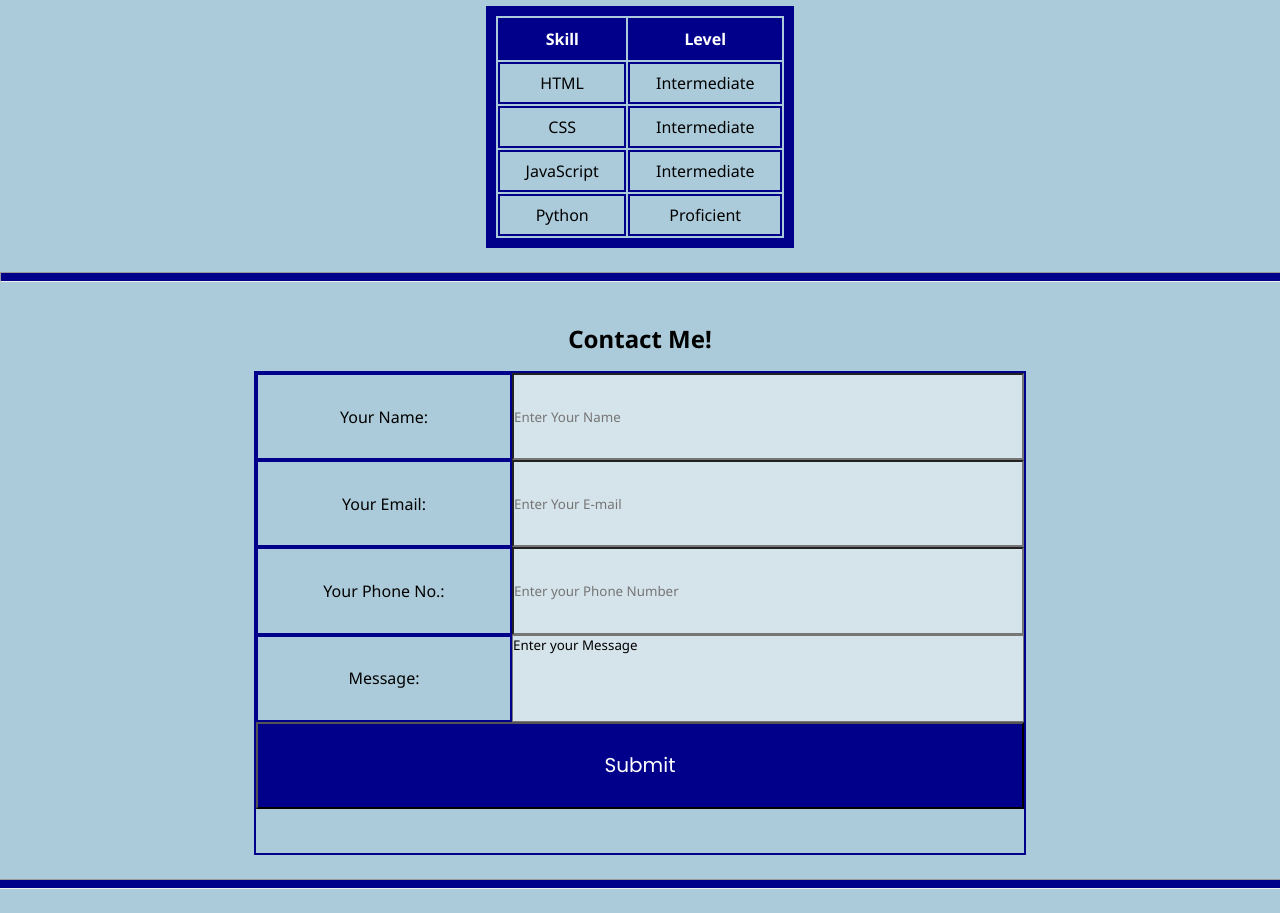
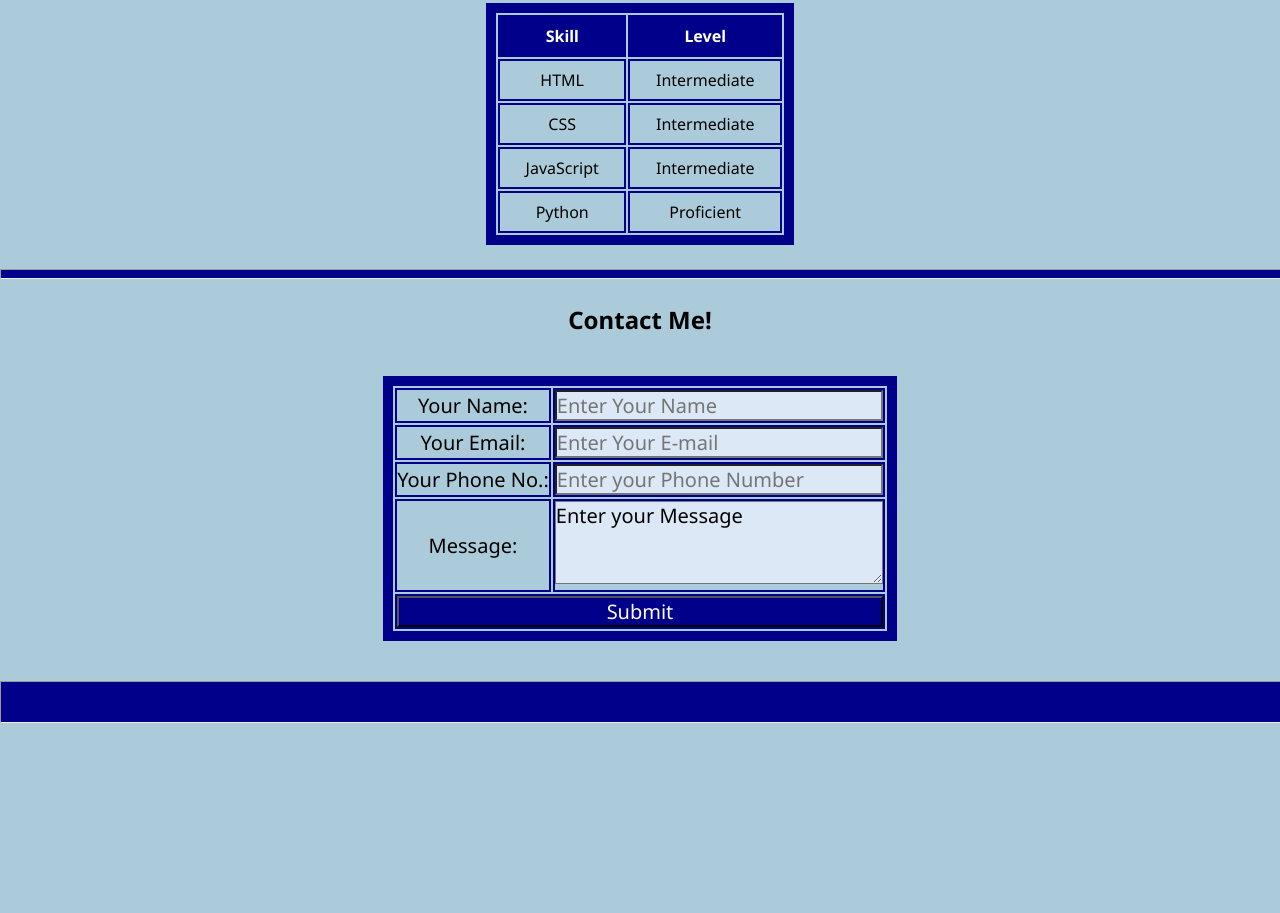
Before and after one commit to lucky-KRMU/Lab-Assignment-KRMU-Web-Dev-1, a plain HTML site: page Lab - 2/index.html in a window 1280 px wide. Shown: the part 1391-2304 px from the top of the page. After the commit the page ends 2114 px from the top, so only its background shows below. Drawn offline with Linux system fonts and the light colour scheme.

Commit message:
remove Unit-3 display prop. and convert all to Unit-2 prop.

```diff
--- a/Lab - 2/index.html
+++ b/Lab - 2/index.html
@@ -15,7 +15,7 @@
 
 <body>
     <header>
-        <h1>Lucky Pawar</h1>
+        <h1>My Portfolio</h1>
         <nav>
             <ul>
                 <li><a href="#hero">About</a></li>
@@ -29,6 +29,7 @@
         <h1>Hello, this is my Portfolio!</h1>
         <hr>
         <section id="hero">
+            <h2>About Me:</h2>
             <img src="./Photo.jpeg" alt="Photograph of Lucky Pawar" width="300">
             <h2>Lucky Pawar</h2>
             <p>🚀 Hi, I’m a CSE undergrad who loves turning ideas into 💻 code! With skills in 🌐 HTML, 🎨 CSS, ⚡
@@ -101,22 +102,35 @@
         </section>
         <section id="contact">
             <h2>Contact Me!</h2>
-            <form>
-                <label for="name">Your Name: </label>
-                <input type="text" name="name" id="name" placeholder="Enter Your Name" required>
-                <label for="email">Your Email: </label>
-                <input type="email" name="emial" id="email" placeholder="Enter Your E-mail" required>
-                <label for="tel">Your Phone No.: </label>
-                <input type="tel" name="tel" id="tel" pattern="[6-9][0-9]{9}" placeholder="Enter your Phone Number"
-                    required>
-                <label for="msg">Message: </label>
-                <textarea name="msg" id="msg" cols="30" rows="4"
-                    placeholder="Enter your Message">Enter your Message</textarea>
-                <input type="submit" value="Submit">
-                <br>
-                <br>
-            </form>
-            <hr>
+            <table>
+                <form>
+                    <tr>
+                        <td><label for="name">Your Name: </label></td>
+                        <td><input type="text" name="name" id="name" placeholder="Enter Your Name" required></td>
+                    </tr>
+                    <tr>
+                        <td><label for="email">Your Email: </label></td>
+                        <td><input type="email" name="emial" id="email" placeholder="Enter Your E-mail" required></td>
+                    </tr>
+                    <tr>
+
+                        <td><label for="tel">Your Phone No.: </label></td>
+                        <td><input type="tel" name="tel" id="tel" pattern="[6-9][0-9]{9}" placeholder="Enter your Phone Number" required></td>
+                    </tr>
+                    <tr>
+
+                        <td><label for="msg">Message: </label></td>
+                        <td><textarea name="msg" id="msg" cols="30" rows="3"
+                            placeholder="Enter your Message">Enter your Message</textarea></td>
+                    </tr>
+                    <tr>
+                        <td colspan="2">
+                            <input type="submit" value="Submit">
+                        </td>
+                    </tr>
+                </form>
+            </table>
+            <hr id="last">
         </section>
         <a id="btp" href="#hero">Back to Top &#8657;</a>
     </main>
--- a/Lab - 2/style.css
+++ b/Lab - 2/style.css
@@ -1,13 +1,17 @@
+/* Removing initial margin and padding */
 * {
     margin: 0;
     padding: 0;
 }
+
+/* giving the body background color and removing extra overflow */
 
 body {
     background-color: rgb(172, 203, 218);
     overflow-x: hidden;
 }
 
+/* styling the header */
 header {
     width: 100vw;
     height: 15vh;
@@ -24,15 +28,13 @@ header h1 {
 }
 
 header nav ul {
-    display: flex;
-    flex-direction: row;
-    justify-content: center;
-    align-items: center;
-    gap: 2vw;
-    margin-top: 2vh;
     list-style-type: none;
     font-family: poppins, sans-serif;
     font-weight: 400;
+}
+header nav ul li{
+    display: inline-block;
+    margin: 2vh 2vw;
 }
 
 header nav ul li a {
@@ -43,6 +45,8 @@ header nav ul li a {
 header nav ul li a:hover{
     text-decoration: underline;
 }
+
+/* styling the prominent main tag components */
 
 main h1 {
     text-align: center;
@@ -58,11 +62,9 @@ main hr {
     margin: 3vh 0;
 }
 
+/* styling the hero section  */
+
 #hero {
-    display: flex;
-    flex-direction: column;
-    justify-content: center;
-    align-items: center;
     text-align: center;
 }
 
@@ -87,6 +89,8 @@ main hr {
     margin: 3vh;
 }
 
+/* styling the project section */
+
 #projects h2 {
     font-family: 'Noto sans', 'Gill Sans', 'Gill Sans MT', Calibri, 'Trebuchet MS', sans-serif;
     margin: 2vh 1vw;
@@ -104,6 +108,8 @@ main hr {
     background-color: rgb(213, 227, 235);
     cursor: pointer;
 }
+
+/* styling the skills section */
 
 #skills h2 {
     cursor: pointer;
@@ -139,62 +145,48 @@ main hr {
 
 #skills th:hover {
     background-color: rgb(213, 227, 235);
+    color: black;
 }
 
+/* styling the contact section */
+
 #contact{
-    display: flex;
-    flex-direction: column;
-    align-items: center;
-    justify-content: center;
+    text-align: center;
+    font-family: 'Noto sans', 'Gill Sans', 'Gill Sans MT', Calibri, 'Trebuchet MS', sans-serif;
+}
+#contact table{
+    border: 10px solid darkblue;
+    margin: 5vh auto;
+}
+#contact td{
+    border: 2px solid darkblue;
+    font-family: 'Noto sans', 'Gill Sans', 'Gill Sans MT', Calibri, 'Trebuchet MS', sans-serif;
+    font-size: 20px;
 }
 
-#contact h2{
-    cursor: pointer;
+#contact td > input,textarea {
+    font-size: 20px;
     font-family: 'Noto sans', 'Gill Sans', 'Gill Sans MT', Calibri, 'Trebuchet MS', sans-serif;
-    margin: 2vh;
+    height: 100%;
+    width: 100%;
+    box-sizing: border-box;
+    background-color: rgb(220, 232, 245);
 }
 
-#contact form{
-    text-align: center;
-    font-family: 'Noto sans', 'Gill Sans', 'Gill Sans MT', Calibri, 'Trebuchet MS', sans-serif;
-    border: 2px solid darkblue;
-    width: 60vw;
-    height: 60vh;
-    display: grid;
-    grid-template-rows: repeat(5, 1fr);
-    grid-template-columns: 1fr 2fr;
+#contact td > input[type="submit"]{
+    background-color: darkblue;
+    color: white;
 }
 
-#contact label{
-    border: 2px solid darkblue;
-    display: flex;
-    align-items: center;
-    justify-content: center;
+/* styling the last hr tag for bold line */
 
-}
-#contact label[for="email"],label[for="tel"],label[for="msg"]{
-    grid-column: 1/2;
+#last {
+    font-family: 'Noto sans', 'Gill Sans', 'Gill Sans MT', Calibri, 'Trebuchet MS', sans-serif;
+    height: 5vh;
+    margin: auto;
 }
 
-#contact textarea{
-    resize: none;
-    background-color: rgb(213, 227, 235);
-    font-family: 'Noto sans', 'Gill Sans', 'Gill Sans MT', Calibri, 'Trebuchet MS', sans-serif;
-}
-
-#contact input{
-    background-color: rgb(213, 227, 235);
-    font-family: 'Noto sans', 'Gill Sans', 'Gill Sans MT', Calibri, 'Trebuchet MS', sans-serif;
-}
-
-#contact input[type="submit"]{
-    grid-column: 1/3;
-    background-color: darkblue;
-    font-size: 20px;
-    color: white;
-    cursor: pointer;
-    font-family: poppins, sans-serif;
-}
+/* styling the back to top button */
 
 #btp{
     padding: 1vh 2vw;
```
